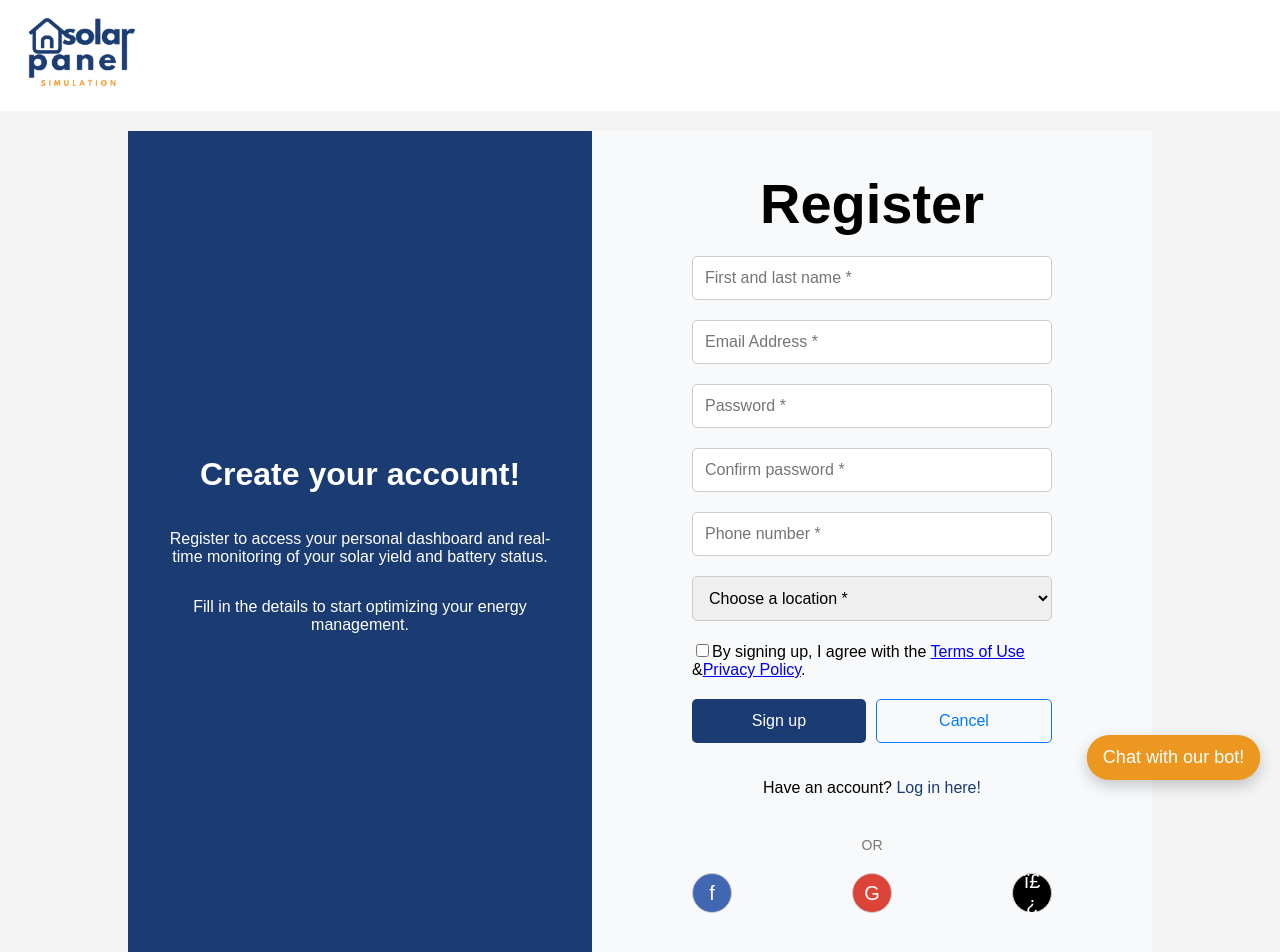
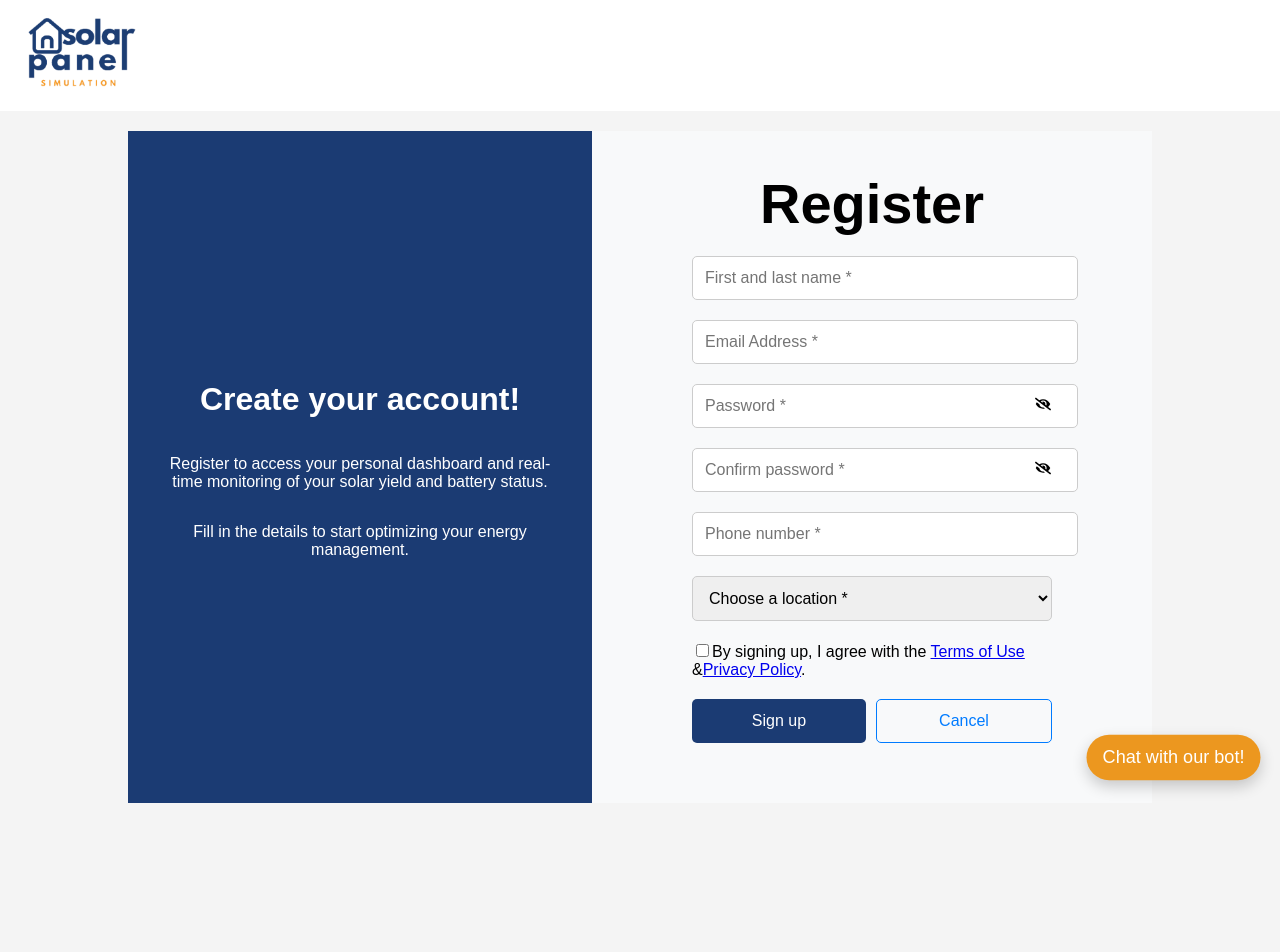
Before and after one commit to isravx0/AfstudeerProject, a React (Create React App) app in the folder project/my-app/: page /register in a window 1280 px wide. Shown: the top 952 px of the page. Built offline with nearby package versions, Linux system fonts and the light colour scheme.

Commit message:
"Added react-icons dependency and implemented password visibility toggle in RegisterPage.js"

```diff
--- a/project/my-app/package.json
+++ b/project/my-app/package.json
@@ -28,6 +28,7 @@
     "react-chatbotify": "^2.0.0-beta.22",
     "react-dom": "^18.3.1",
     "react-google-recaptcha-v3": "^1.10.1",
+    "react-icons": "^5.3.0",
     "react-rating-stars-component": "^2.2.0",
     "react-router-dom": "^6.26.2",
     "react-scripts": "5.0.1",
--- a/project/my-app/src/components/register/RegisterPage.js
+++ b/project/my-app/src/components/register/RegisterPage.js
@@ -3,6 +3,7 @@ import axios from "axios";
 import { useNavigate } from "react-router-dom";
 import useRecaptchaV3 from "../captcha/Captcha";
 import Swal from 'sweetalert2';
+import { FaEye, FaEyeSlash } from "react-icons/fa"; // Importing React Icons for eye toggle
 import { getFunctions, httpsCallable } from 'firebase/functions';
 import "./style/RegisterForm.css";
 
@@ -29,10 +30,13 @@ const RegisterForm = () => {
     "Delft",
   ];
   const [formData, setFormData] = useState(initialFormData);
-
   const [isSubmitted, setIsSubmitted] = useState(false);
   const [loading, setLoading] = useState(false);
   const [error, setError] = useState(null);
+
+  // State to manage password visibility
+  const [showPassword, setShowPassword] = useState(false);
+  const [showConfirmPassword, setShowConfirmPassword] = useState(false);
 
   // Initialize reCAPTCHA
   const executeRecaptcha = useRecaptchaV3('6Lc_A2EqAAAAANr-GXLMhgjBdRYWKpZ1y-YwF7Mk', 'register');
@@ -97,12 +101,13 @@ const RegisterForm = () => {
       return; // Exit the function
     }
 
-    // Validate that the password is at least 8 characters long
+    // Validate that the phone number is at least 5 digits long
     if (formData.phoneNumber.length < 5) {
       setError("Phone number must be at least 5 numbers long");
       setLoading(false); // Stop loading
       return; // Exit the function
     }
+
     try {
       // Send the actual form data to the API
       await axios.post('http://localhost:3000/api/register', {
@@ -125,6 +130,7 @@ const RegisterForm = () => {
           popup: 'swal-small'
         }
       });
+
       setIsSubmitted(true);
     } catch (error) {
       console.log("Error registering:", error);
@@ -146,7 +152,6 @@ const RegisterForm = () => {
         <p>You can now <strong> <a href="/login">log in</a> </strong> to access your dashboard and start managing your energy consumption.</p>
         <p>Thank you for joining us!</p>
       </div>
-
     );
   }
 
@@ -181,8 +186,9 @@ const RegisterForm = () => {
             className="register-input"
             required
           />
+          <div className="password-input-container">
             <input
-            type="password"
+              type={showPassword ? "text" : "password"}
               name="password"
               placeholder="Password *"
               value={formData.password}
@@ -190,8 +196,17 @@ const RegisterForm = () => {
               className="register-input"
               required
             />
+            <div
+              className="password-toggle-icon"
+              onClick={() => setShowPassword(!showPassword)}
+            >
+              {showPassword ? <FaEye /> : <FaEyeSlash />}
+            </div>
+          </div>
+
+          <div className="password-input-container">
             <input
-            type="password"
+              type={showConfirmPassword ? "text" : "password"}
               name="confirmPassword"
               placeholder="Confirm password *"
               value={formData.confirmPassword}
@@ -199,6 +214,13 @@ const RegisterForm = () => {
               className="register-input"
               required
             />
+            <div
+              className="password-toggle-icon"
+              onClick={() => setShowConfirmPassword(!showConfirmPassword)}
+            >
+              {showConfirmPassword ? <FaEye /> : <FaEyeSlash />}
+            </div>
+          </div>
           <input
             type="text"
             name="phoneNumber"
@@ -236,23 +258,12 @@ const RegisterForm = () => {
             <button type="submit" className="register-submit-button" disabled={loading}>
               {loading ? "Registering..." : "Sign up"}
             </button>
-            <button type="button" className="register-cancel-button" onClick={handleCancel}>Cancel</button>
+            <button type="button" className="register-cancel-button" onClick={handleCancel}>
+              Cancel
+            </button>
           </div>
-          {error && <p className="error-message" style={{ color: "red" }}>{error}</p>}
+          {error && <p className="register-error">{error}</p>}
         </form>
-        <p className="register-login-prompt">
-          Have an account? <a href="/login">Log in here!</a>
-        </p>
-
-        <div className="register-or-divider">
-          <span>OR</span>
-        </div>
-
-        <div className="register-social-login">
-          <button className="register-social-button facebook">f</button>
-          <button className="register-social-button google">G</button>
-          <button className="register-social-button apple">ï£¿</button>
-        </div>
       </div>
     </div>
   );
--- a/project/my-app/src/components/register/Style/RegisterForm.css
+++ b/project/my-app/src/components/register/Style/RegisterForm.css
@@ -47,6 +47,19 @@
   border: 1px solid #ccc;
   border-radius: 5px;
   font-size: 16px;
+  width: 100%;
+}
+
+.password-input-container {
+  position: relative;
+}
+
+.password-toggle-icon {
+  position: absolute;
+  right: 1px;
+  top: 35%;
+  transform: translateY(-50%);
+  cursor: pointer;
 }
 
 .register-submit-button {
```
Also changed, not shown: 1 other file (tests, documents, lock files or other folders). Lines whose indentation alone changed are shown as unchanged.
